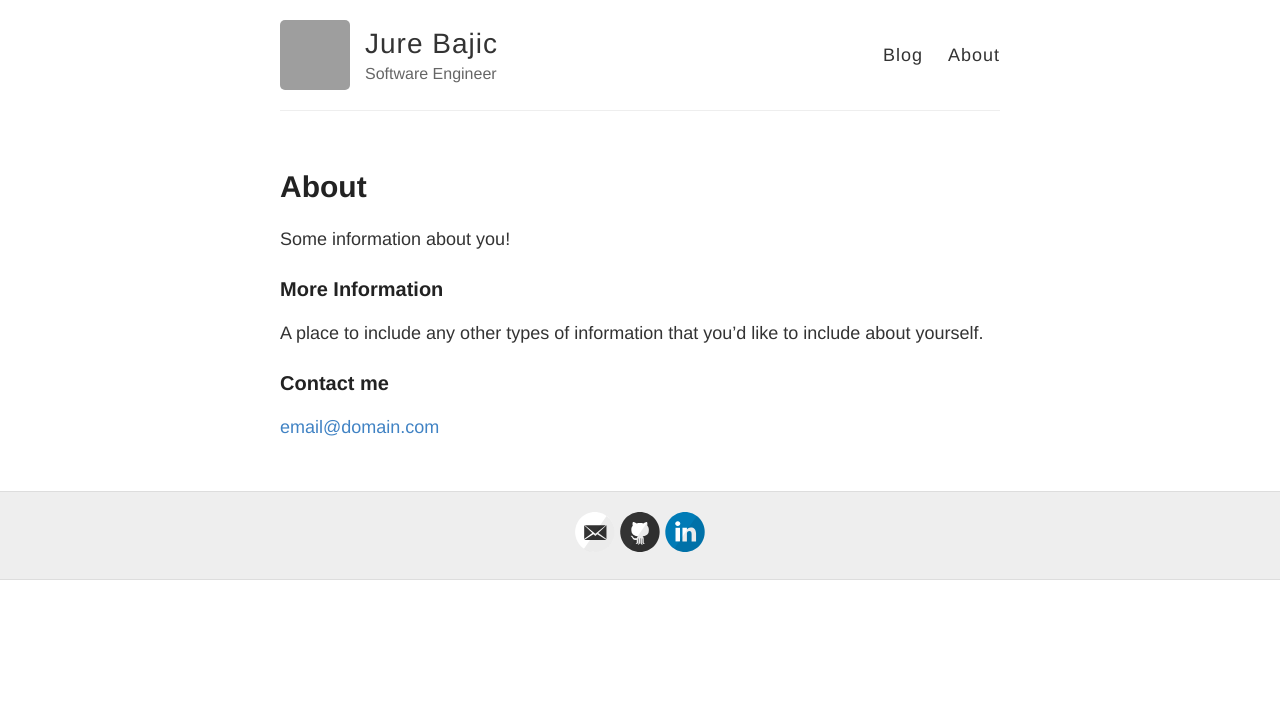
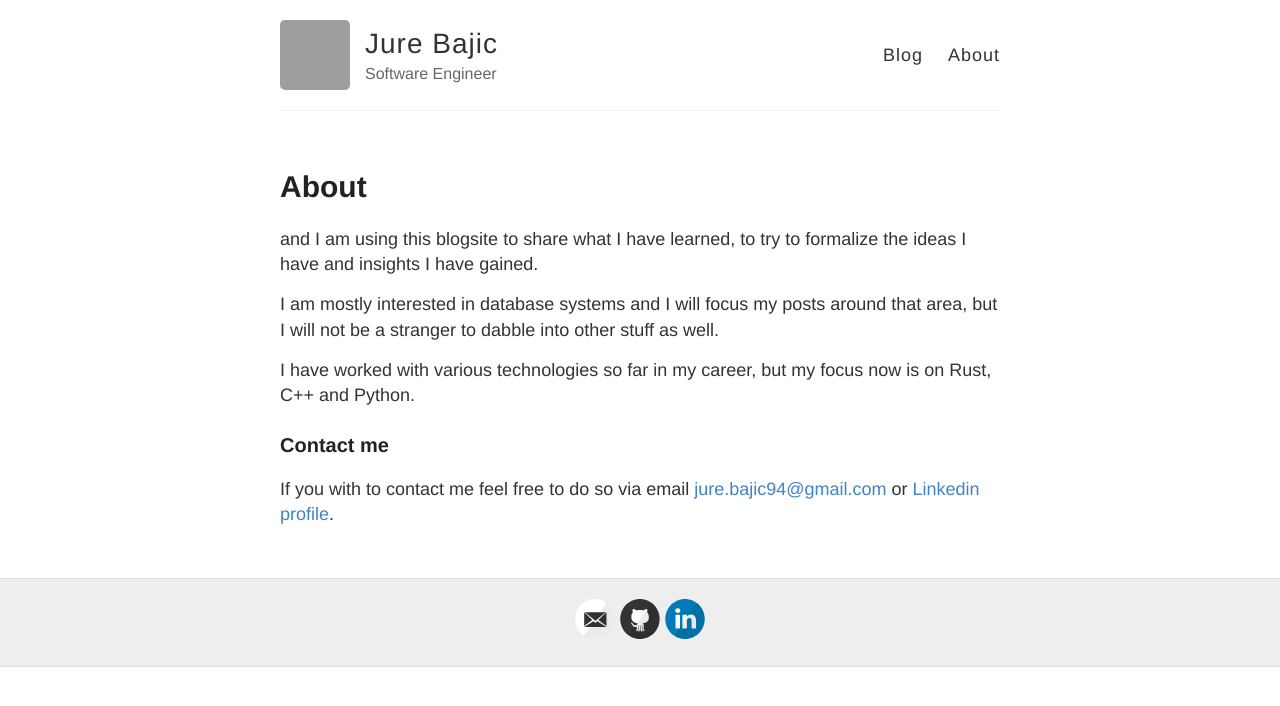
Before and after one commit to jbajic/blog, a Jekyll site: the page built from about.md, in a window 1280 px wide. Shown: the top 706 px of the page. Built offline with Jekyll 4.4.1, drawn with Linux system fonts in a browser that asks for light colours; grey boxes are pictures that could not be loaded.

Commit message:
Change config

```diff
--- a/_config.yml
+++ b/_config.yml
@@ -20,9 +20,9 @@ footer-links:
   email: jure.bajic94@gmail.com
   facebook:
   flickr:
-  github: https://github.com/jbajic
+  github: jbajic
   instagram:
-  linkedin: https://www.linkedin.com/in/jure-baji%C4%87-b1a60410b/
+  linkedin: jure-baji%C4%87-b1a60410b
   pinterest:
   rss: # just type anything here for a working RSS icon
   twitter:
@@ -40,7 +40,8 @@ google_analytics:
 
 # Your website URL (e.g. http://barryclark.github.io or http://www.barryclark.co)
 # Used for Sitemap.xml and your RSS feed
-url: https://jbajic.com
+  url: https://jbajic.github.io
+#url: https://jbajic.com
 
 # If you're hosting your site at a Project repository on GitHub pages
 # (http://yourusername.github.io/repository-name)
--- a/about.md
+++ b/about.md
@@ -2,14 +2,18 @@
 layout: page
 title: About
 permalink: /about/
+feature_image: "/images/about_me.png"
 ---
 
-Some information about you!
+and I am using this blogsite to share what I have learned,
+to try to formalize the ideas I have and insights I have gained.
 
-### More Information
+I am mostly interested in database systems and I will focus my posts
+around that area, but I will not be a stranger to dabble into other stuff
+as well.
 
-A place to include any other types of information that you'd like to include about yourself.
+I have worked with various technologies so far in my career, but my focus
+now is on Rust, C++ and Python.
 
 ### Contact me
-
-[email@domain.com](mailto:email@domain.com)
+If you with to contact me feel free to do so via email <jure.bajic94@gmail.com> or [Linkedin profile](https://www.linkedin.com/in/jure-baji%C4%87-b1a60410b/).
```
